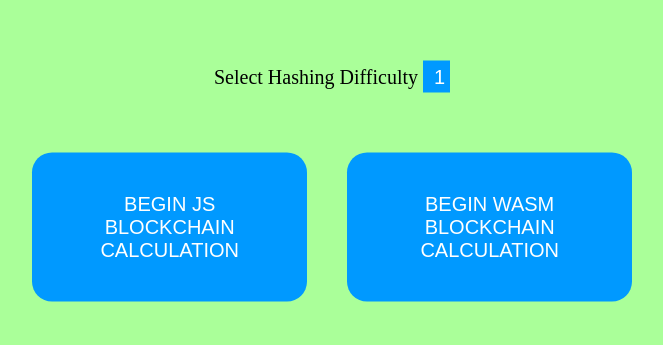
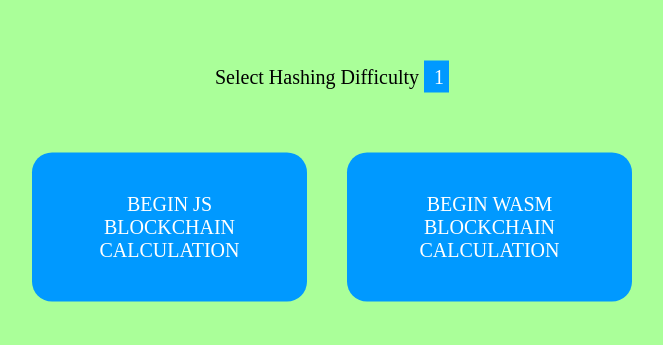
Before and after one commit to finkoslo/competency-day-202206-webassembly, a website: page web/index.html in a window 1280 px wide. Shown: the part 209-554 px from the top of the page, without its empty margins (308-971 px from the left). Drawn offline with Linux system fonts and the light colour scheme.

Commit message:
Litt stylings-fix

```diff
--- a/web/style.css
+++ b/web/style.css
@@ -9,6 +9,9 @@ button,
 select,
 input {
 	font-size:20px;
+	font-family: "Andale Mono";
+	font-weight: 400;
+	-webkit-font-smoothing: subpixel-antialiased;
 }
 
 select {
```
